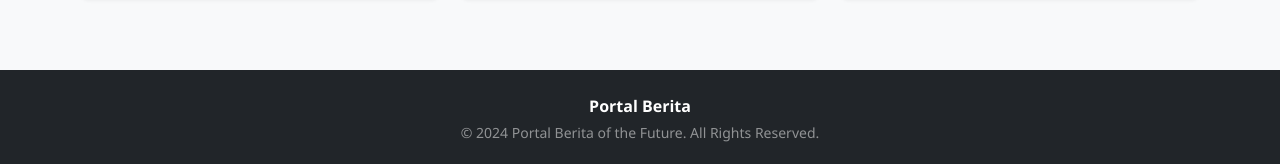
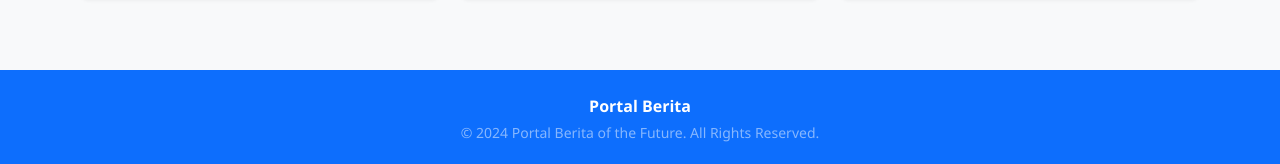
Before and after one commit to Badrut-tamam/uas-portal-berita, a React (Vite) app: page / in a window 1280 px wide. Shown: the part 1126-1290 px from the top of the page. Built offline with nearby package versions, Linux system fonts and the light colour scheme.

Commit message:
ubah warna footer menjadi biru

```diff
--- a/src/components/Footer.jsx
+++ b/src/components/Footer.jsx
@@ -2,7 +2,7 @@ import { Container } from 'react-bootstrap';
 
 const Footer = () => {
   return (
-    <footer className="bg-dark text-white text-center py-4 mt-5">
+    <footer className="bg-primary text-white text-center py-4 mt-5">
       <Container>
         <p className="mb-1 fw-bold">Portal Berita</p>
         <p className="mb-0 small text-white-50">© 2024 Portal Berita of the Future. All Rights Reserved.</p>
```
